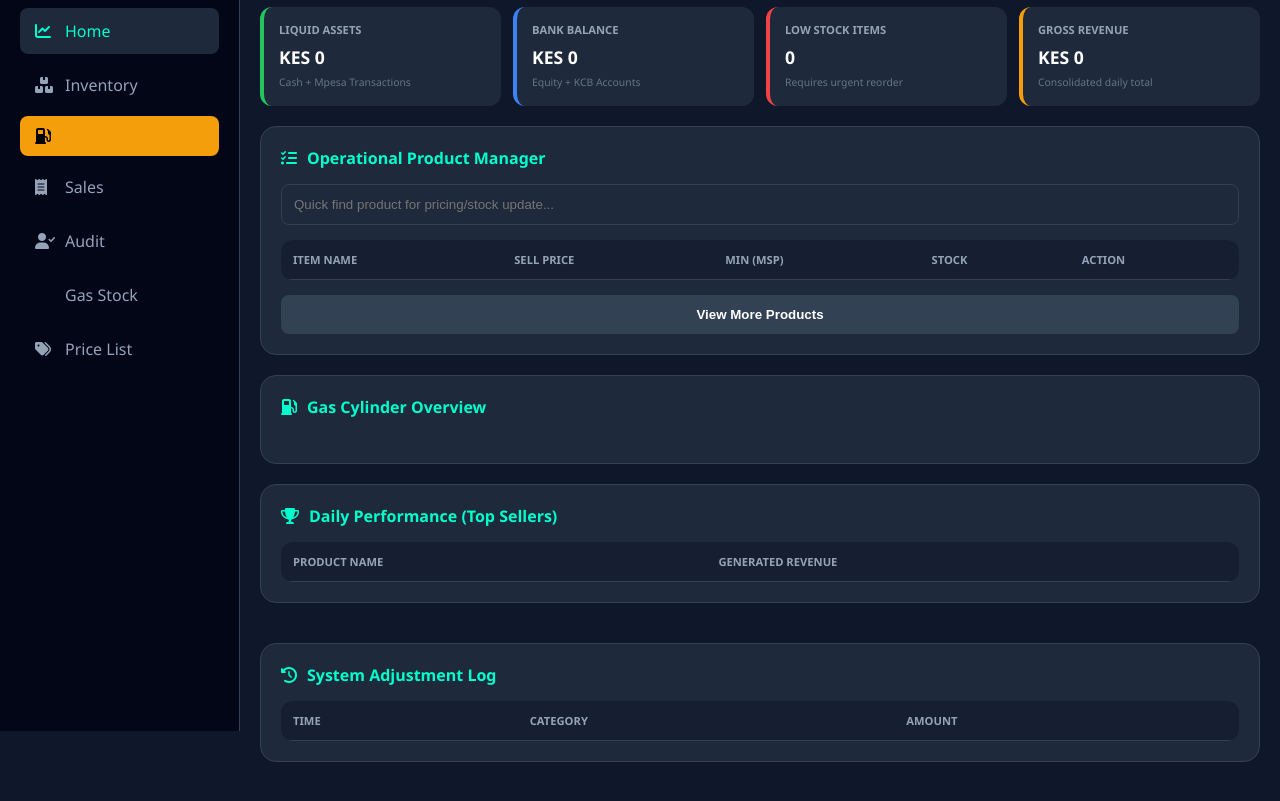
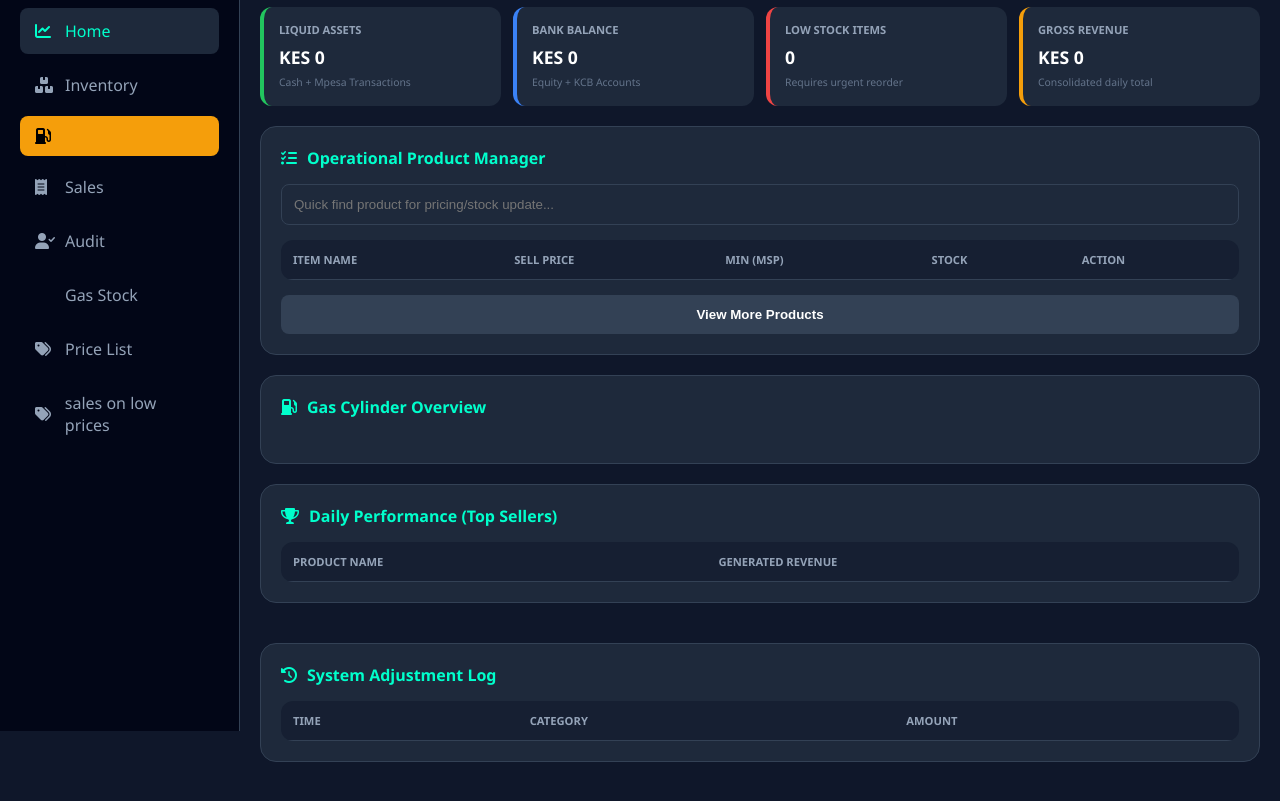
Before and after one commit to Safaritu/jepe-pos-system, a plain HTML site: page admin.html in a window 1280 px wide. Shown: the part 69-870 px from the top of the page. Drawn offline with Linux system fonts and the light colour scheme; a script that the page names is missing; some icons are missing.

```diff
--- a/admin.html
+++ b/admin.html
@@ -85,6 +85,7 @@
         <a href="shift-auditor.html" class="nav-item mobile-visible"><i class="fas fa-user-check"></i> <span>Audit</span></a>
         <a href="gas-inventory.html" class="nav-item"><i class="fas fa-cylinder"></i> Gas Stock</a>
         <a href="product-manager.html" class="nav-item"><i class="fas fa-tags"></i> Price List</a>
+         <a href="admin-low-price-report.html" class="nav-item"><i class="fas fa-tags"></i> sales on low prices</a>
     </nav>
 
     <main class="main-content">
```
